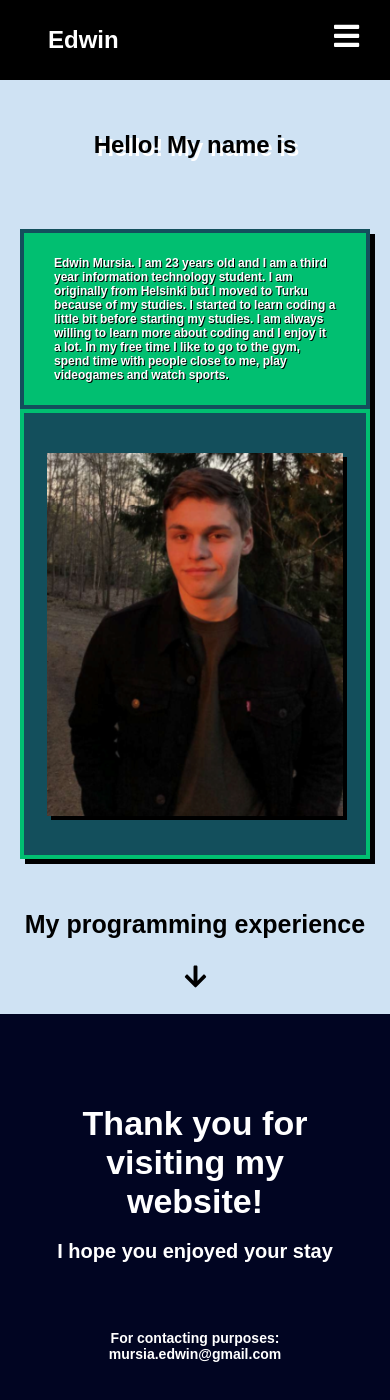
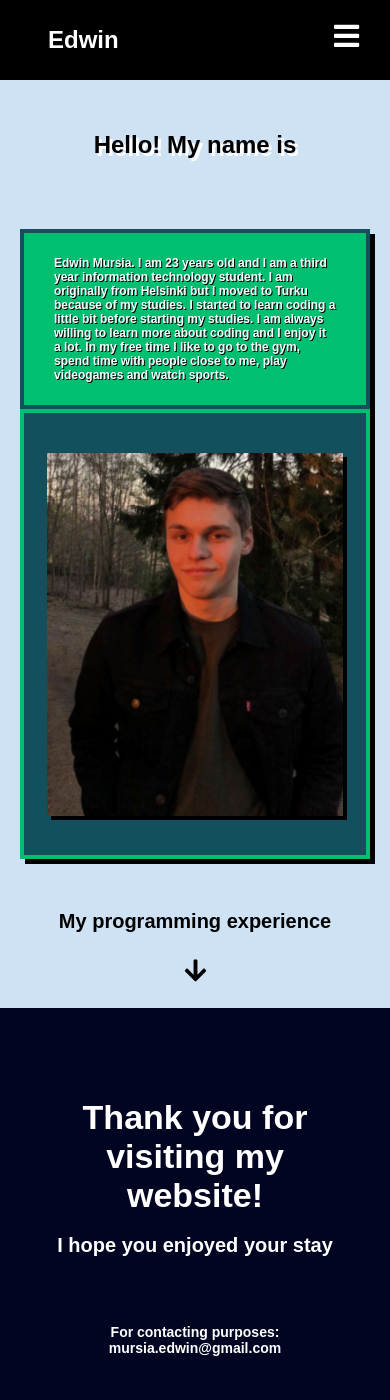
Before and after one commit to edwinmursia/myWebsite, a React (Create React App) app: page /moreAbout in a window 390 px wide. Shown: the top 1400 px of the page. Built offline with nearby package versions, Linux system fonts and the light colour scheme; a web font is replaced by a local one.

Commit message:
Made some changes to the collapsible and experience cards.

```diff
--- a/src/components/Collapsible/Collapsible.css
+++ b/src/components/Collapsible/Collapsible.css
@@ -22,6 +22,6 @@
 
 @media screen and (max-width: 480px) {
     .content.show {
-        height: 2300px;
+        height: 2500px;
     }
 }
--- a/src/components/Collapsible/CollapsibleComponent.js
+++ b/src/components/Collapsible/CollapsibleComponent.js
@@ -22,7 +22,7 @@ const Collapsible = (props) => {
   return (
     <div className="collapsible">
       <ButtonWrapper className="toggle" >
-        <h3 style={{paddingBottom: 25, fontSize: '25px'}} >My programming experience</h3>
+        <h3 className="my_header" style={{paddingBottom: 25, fontSize: '20px', cursor: "pointer"}} >My programming experience</h3>
         <FaArrowDown onClick={() => setIsOpen(!isOpen)} style={{cursor: "pointer"}} />
       </ButtonWrapper>
       <div className={isOpen ? "content show" : "content"}>{props.children}</div>
--- a/src/components/Experience/ExperienceElements.js
+++ b/src/components/Experience/ExperienceElements.js
@@ -27,6 +27,7 @@ export const ExperienceWrapper = styled.div`
         grid-template-columns: 1fr;
         width: 450px;
         height: 400px;
+        border: 0.1px solid #000;
     }
 `
 
@@ -67,7 +68,7 @@ export const ContentWrapperTwo = styled.div`
 
     @media screen and (max-width: 480px) {
         width: 450px;
-        height: 300px;
+        height: 340px;
     }
 `
 
```
